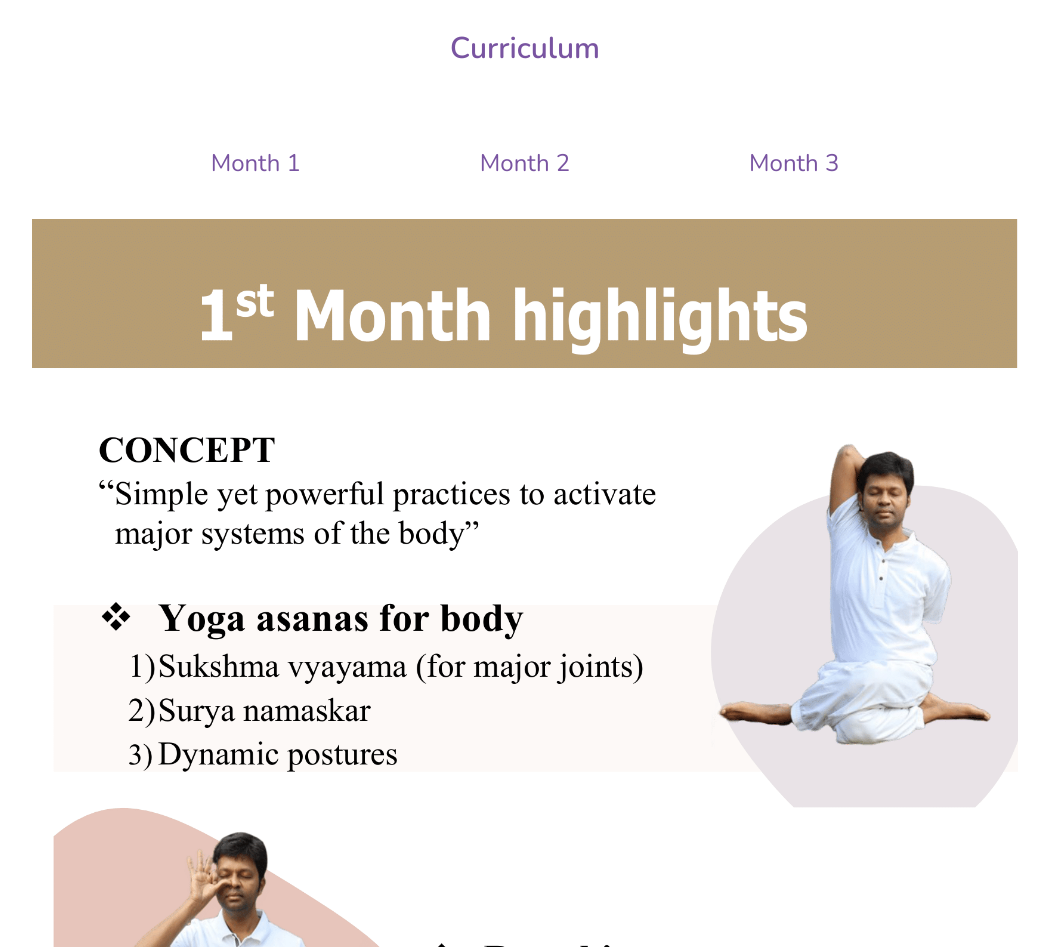
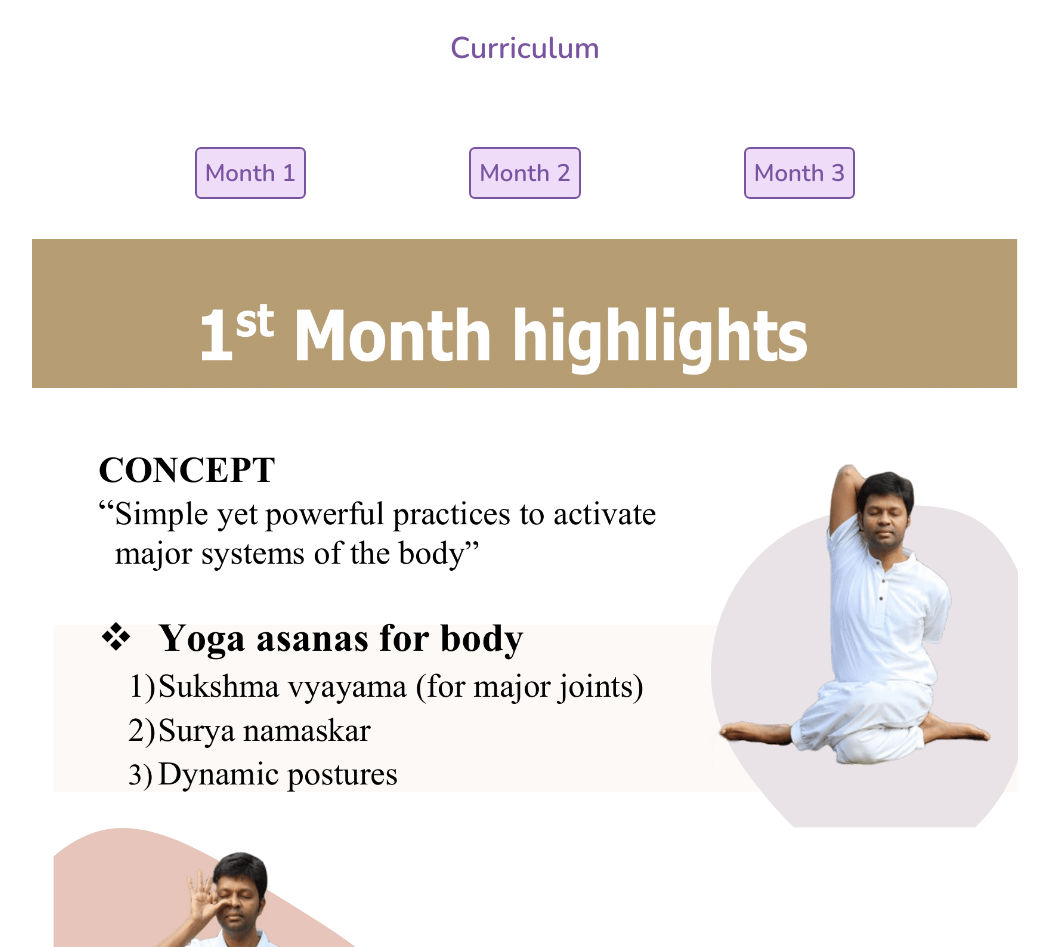
Before and after one commit to Chandan-CV/yoga-with-manu, a SvelteKit app: page / in a window 1280 px wide. Shown: the part 4521-5468 px from the top of the page, without its empty margins (115-1164 px from the left). Built offline with nearby package versions, Linux system fonts and the light colour scheme; a web font is replaced by a local one.

Commit message:
curriculum buttons

```diff
--- a/src/components/Curriculum.svelte
+++ b/src/components/Curriculum.svelte
@@ -9,30 +9,30 @@
 <div class="w-5/6 flex flex-col items-center p-10 bg-white rounded-lg text-center mb-20 shadow-lg">
 	<p class="text-dark-purple font-semibold text-3xl font-nunito mb-20">Curriculum</p>
 	<div class="flex flex-row w-full justify-evenly text-2xl font-nunito text-dark-purple">
-		<p
-			class="cursor-pointer"
+		<div
+			class="cursor-pointer p-2 border-2 border-dark-purple rounded-md bg-ultra-light-purple font-semibold text-sm sm:text-2xl"
 			on:click={() => {
 				month = 1;
 			}}
 		>
 			Month 1
-		</p>
-		<p
-			class="cursor-pointer"
+		</div>
+		<div
+			class="cursor-pointer p-2 border-2 border-dark-purple rounded-md bg-ultra-light-purple font-semibold text-sm sm:text-2xl"
 			on:click={() => {
 				month = 2;
 			}}
 		>
 			Month 2
-		</p>
-		<p
-			class="cursor-pointer"
+		</div>
+		<div
+			class="cursor-pointer p-2 border-2 border-dark-purple rounded-md bg-ultra-light-purple font-semibold text-sm sm:text-2xl"
 			on:click={() => {
 				month = 3;
 			}}
 		>
 			Month 3
-		</p>
+		</div>
 	</div>
 
 	<div class="mt-10">
```
